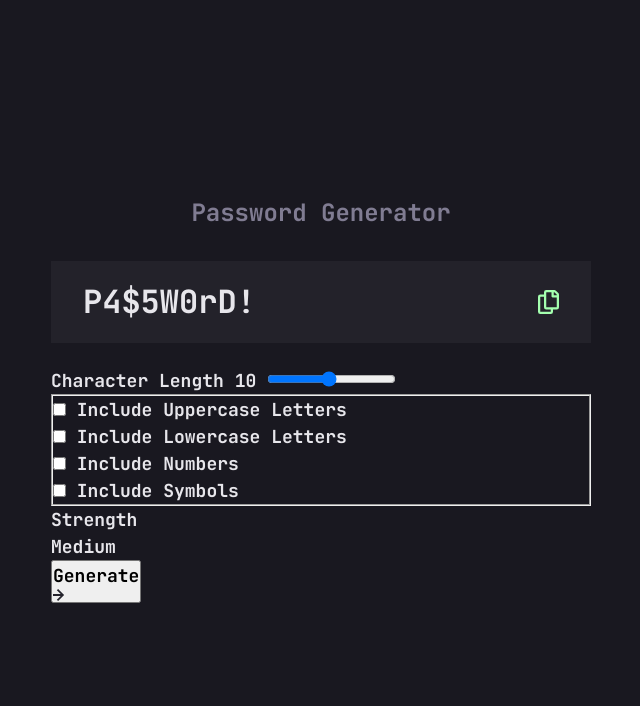
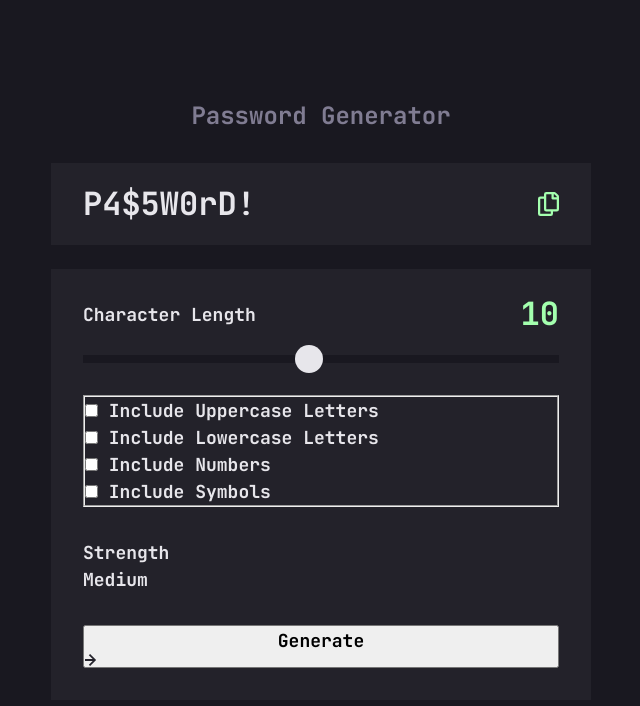
Before and after one commit to karolbanat/fem-password-generator-app, a website built with Vite: page index.html in a window 1280 px wide. Shown: the whole page, without its empty margins (319-959 px from the left). Built offline with nearby package versions, Linux system fonts and the light colour scheme.

Commit message:
Range input (without bar fill)

```diff
--- a/index.html
+++ b/index.html
@@ -21,7 +21,7 @@
             <div class="password-output">
                 <output form="password-generator-form"
                         id="generated-password"
-                        class="password-output__password">P4$5W0rD!</output>
+                        class="text-large">P4$5W0rD!</output>
                 <button aria-label="Copy password"
                         class="icon-button">
                     <img src="./images/icon-copy.svg"
@@ -31,17 +31,22 @@
 
             <form id="password-generator-form"
                   class="password-generator-form">
+
+                <!-- password length input -->
                 <div class="password-length-grid">
                     <label for="password-length"
-                           class="password-generator-form__label">Character Length</label>
+                           class="password-generator-form__label"
+                           data-area="label">Character Length</label>
                     <output for="password-length"
-                            class="password-generator-form__range-output">10</output>
+                            class="password-generator-form__range-output | text-large"
+                            data-area="output">10</output>
                     <input type="range"
                            min="1"
                            value="10"
                            max="20"
                            name="password-length"
-                           id="password-length">
+                           id="password-length"
+                           data-area="input">
                 </div>
 
                 <fieldset>
--- a/src/style.css
+++ b/src/style.css
@@ -136,6 +136,12 @@ main {
 	white-space: nowrap;
 }
 
+/* Utility */
+.text-large {
+	font-size: var(--fz-700);
+	line-height: 1.3125;
+}
+
 /* Layout */
 .container {
 	--max-width: 54rem;
@@ -148,10 +154,41 @@ main {
 	margin-top: var(--flow-spacer, 1em);
 }
 
+.password-length-grid {
+	display: grid;
+	align-items: center;
+	grid-template-areas:
+		'label output'
+		'input input';
+	grid-template-columns: 1fr auto;
+	column-gap: 0.8rem;
+	row-gap: 1.2rem;
+}
+
+@media only screen and (min-width: 48em) {
+	.password-length-grid {
+		column-gap: 1.6rem;
+		row-gap: 2rem;
+	}
+}
+
+.password-length-grid > [data-area='label'] {
+	grid-area: label;
+}
+
+.password-length-grid > [data-area='output'] {
+	grid-area: output;
+}
+
+.password-length-grid > [data-area='input'] {
+	grid-area: input;
+}
+
 /* Elements */
 /* --- heading */
 .app-heading {
 	margin-block-end: 1.6rem;
+
 	font-size: var(--fz-logo);
 	text-align: center;
 	line-height: 1.33;
@@ -178,23 +215,15 @@ main {
 
 /* password output */
 .password-output {
-	/* layout */
 	display: flex;
 	justify-content: space-between;
 	align-items: center;
 
-	/* sizing */
 	margin-block-end: 1.6rem;
 	padding-inline: 1.6rem;
 	padding-block: 1.6rem;
 
-	/* appearance */
 	background-color: var(--clr-neutral-600);
-}
-
-.password-output__password {
-	font-size: var(--fz-700);
-	line-height: 1.3125;
 }
 
 @media only screen and (min-width: 48em) {
@@ -204,3 +233,77 @@ main {
 		padding-block: 2rem;
 	}
 }
+
+/* password generator form */
+.password-generator-form {
+	display: grid;
+	gap: 3.2rem;
+
+	padding: 1.6rem;
+	background-color: var(--clr-neutral-600);
+}
+
+.password-generator-form__range-output {
+	color: var(--clr-primary-400);
+}
+
+/* --- range input */
+.password-generator-form input[type='range'] {
+	--thumb-size: 2.8rem;
+	--track-height: 0.8rem;
+	--track-colour: var(--clr-neutral-800);
+	appearance: none;
+	background: transparent;
+	cursor: pointer;
+}
+
+.password-generator-form input[type='range']::-webkit-slider-runnable-track {
+	height: var(--track-height);
+	background-color: var(--track-colour);
+}
+
+.password-generator-form input[type='range']::-moz-range-track {
+	height: var(--track-height);
+	background-color: var(--track-colour);
+}
+
+.password-generator-form input[type='range']::-webkit-slider-thumb {
+	appearance: none;
+	margin-top: -1rem;
+	width: var(--thumb-size);
+	height: var(--thumb-size);
+	border-radius: 50%;
+	background-color: var(--clr-neutral-200);
+	transition: outline 350ms ease-in-out, background-color 350ms ease-in-out;
+}
+
+.password-generator-form input[type='range']:is(:hover, :focus)::-webkit-slider-thumb {
+	background-color: var(--track-colour);
+	outline: 2px solid var(--clr-primary-400);
+}
+
+.password-generator-form input[type='range']::-moz-range-thumb {
+	appearance: none;
+	width: var(--thumb-size);
+	height: var(--thumb-size);
+	border: none;
+	border-radius: 50%;
+	transition: outline 350ms ease-in-out, background-color 350ms ease-in-out;
+}
+
+.password-generator-form input[type='range']:is(:hover, :focus)::-moz-range-thumb {
+	background-color: var(--track-colour);
+	outline: 2px solid var(--clr-primary-400);
+}
+
+.password-generator-form input[type='range']::-moz-range-progress {
+	background-color: var(--clr-primary-400);
+	height: var(--track-height);
+}
+
+@media only screen and (min-width: 48em) {
+	.password-generator-form {
+		padding: 3.2rem;
+		padding-block-start: 2.4rem;
+	}
+}
```
